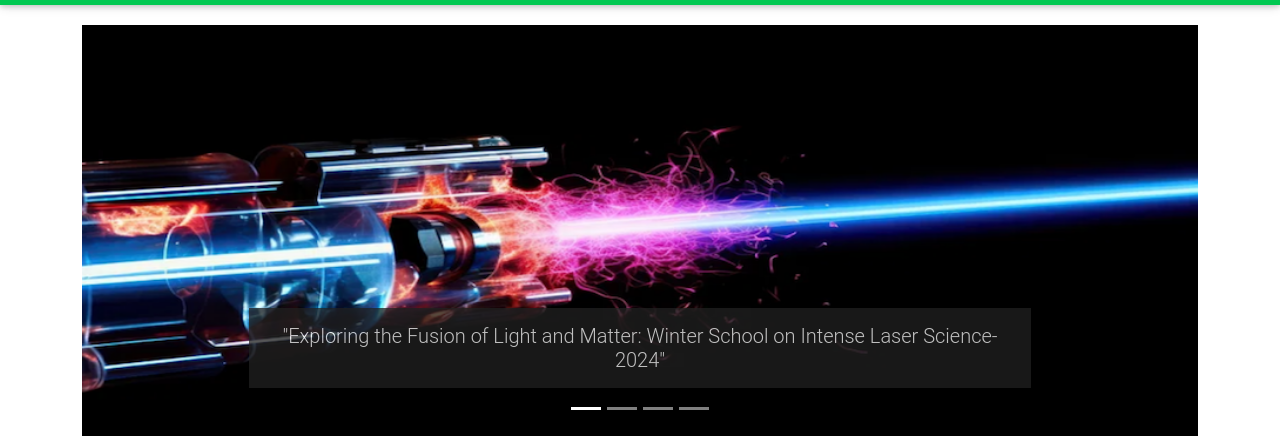
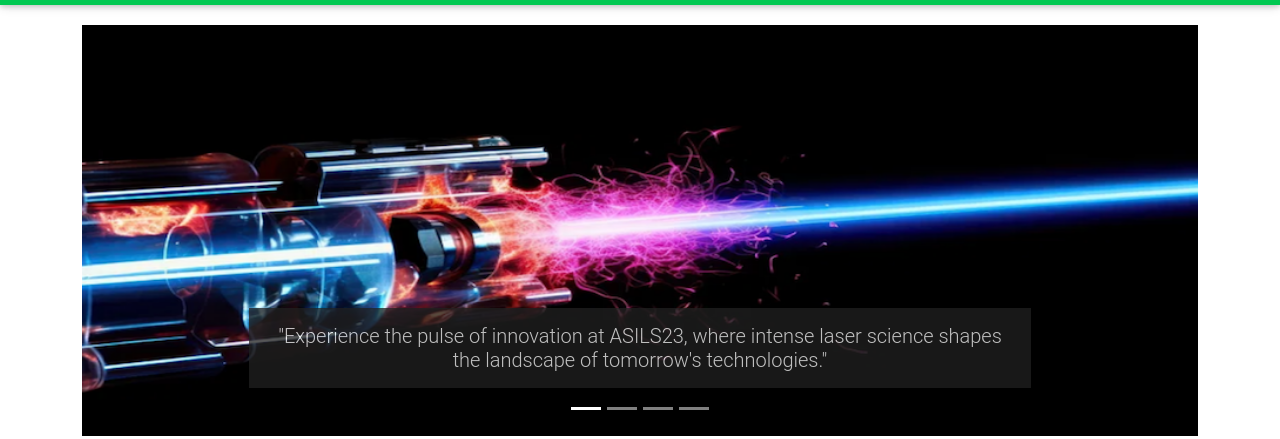
Before and after one commit to avadhesh3824/ASILS, a plain HTML site: page index.html in a window 1280 px wide. Shown: the part 361-800 px from the top of the page. Drawn offline with nearby package versions, Linux system fonts and the light colour scheme.

Commit message:
Update index.html

```diff
--- a/index.html
+++ b/index.html
@@ -148,7 +148,7 @@
                     <img src="img/slider/slider1.png" class="d-block w-100" alt="...">
                     <div class="carousel-caption d-none d-md-block">
 
-                        <h5 class="bg-dark text-white opacity-75 p-3">"Exploring the Fusion of Light and Matter: Winter School on Intense Laser Science-2024"
+                        <h5 class="bg-dark text-white opacity-75 p-3">"Experience the pulse of innovation at ASILS23, where intense laser science shapes the landscape of tomorrow's technologies."
                         </h5>
                     </div>
                 </div>
```
